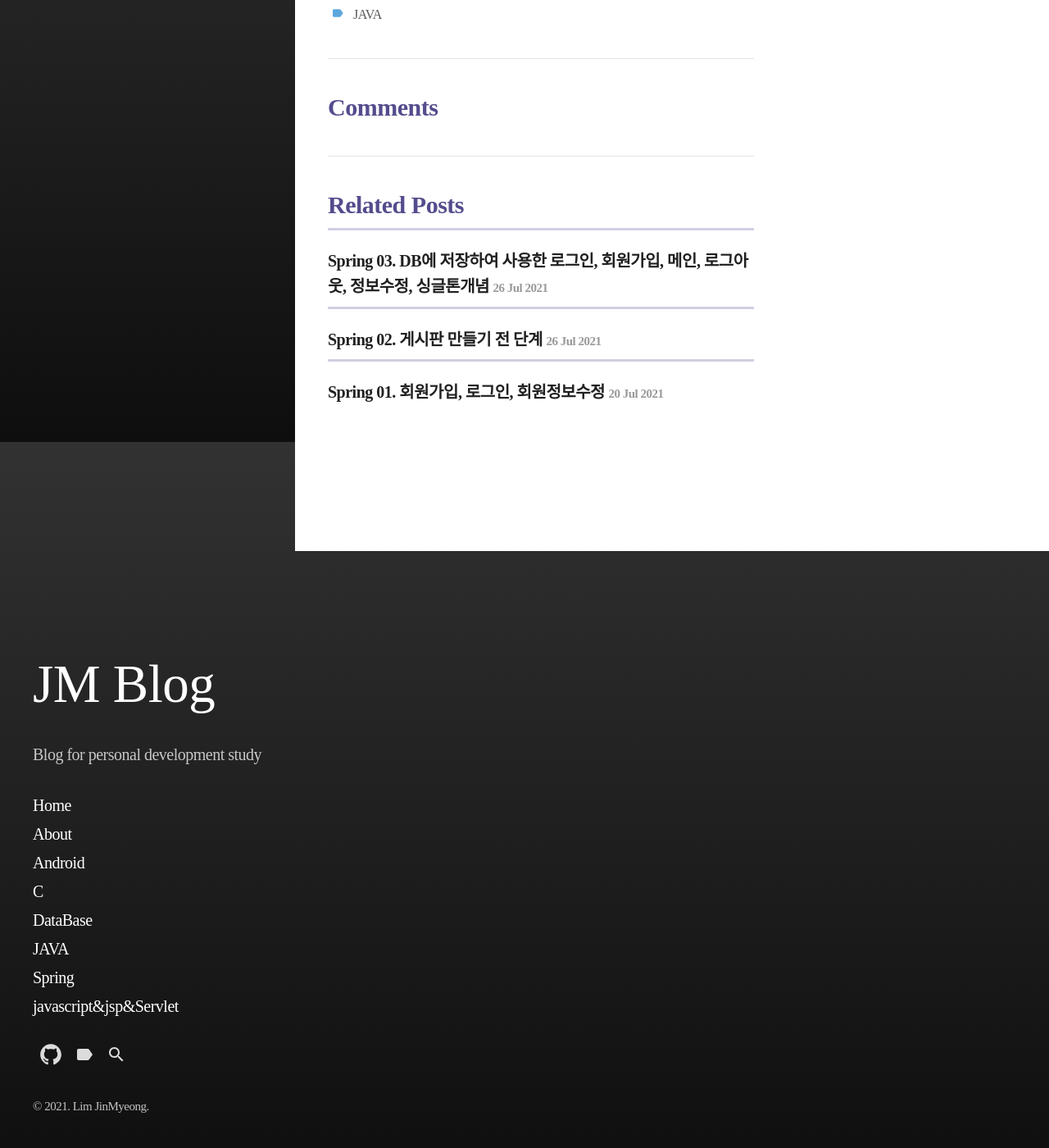
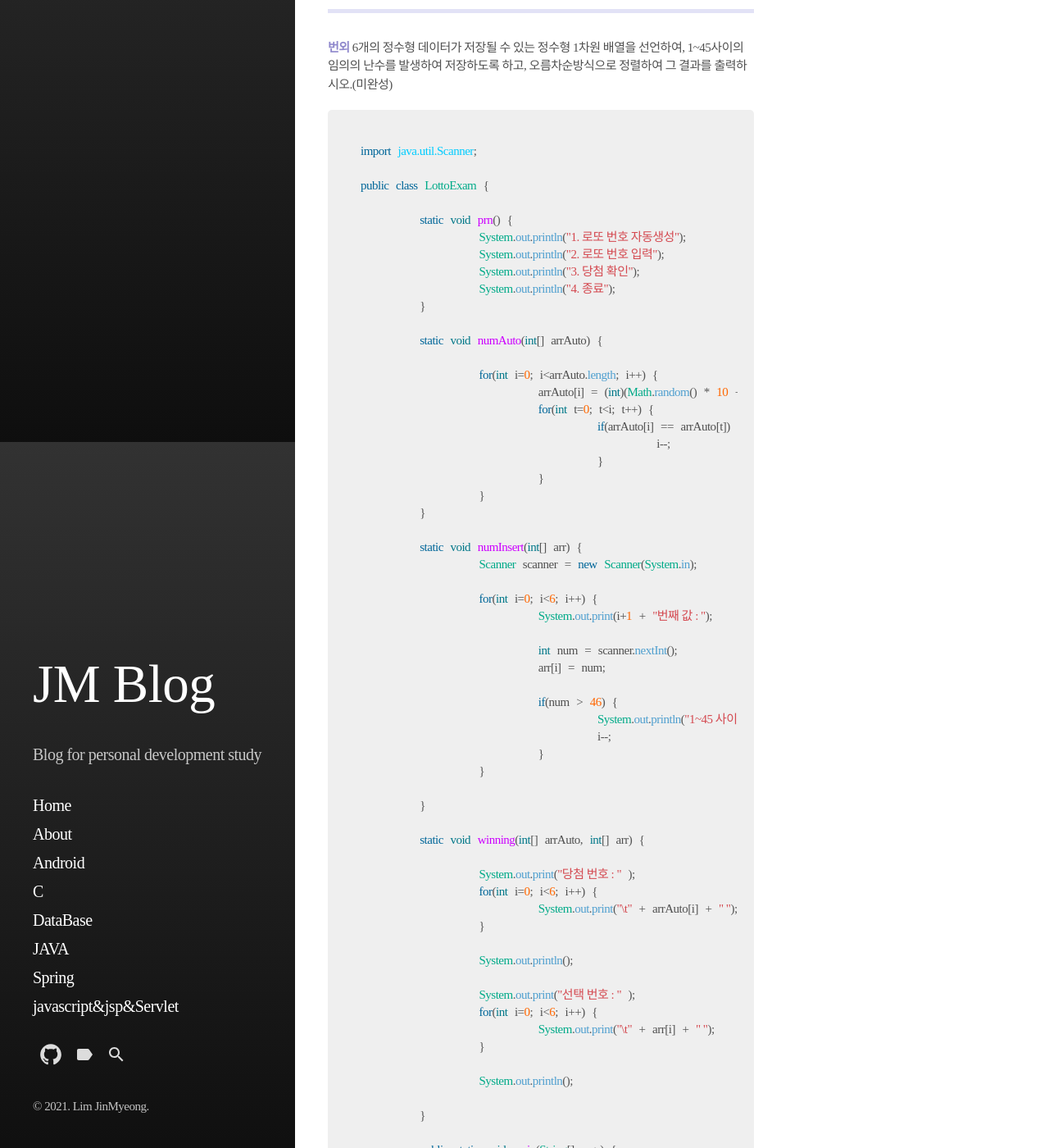
Before and after one commit to jm456789/jm456789.github.io, a Jekyll site: the page built from _posts/2021-07-15-JAVA-chapter03.md, in a window 1280 px wide and 1400 px high, scrolled down 20161 px. Shown: the whole window at 82% size. Built offline with Jekyll 4.4.1, drawn with Linux system fonts in a browser that asks for light colours; some web fonts are replaced; some of the changed text lies outside the part shown.

Commit message:
Update 2021-07-15-JAVA-chapter03.md

````diff
--- a/_posts/2021-07-15-JAVA-chapter03.md
+++ b/_posts/2021-07-15-JAVA-chapter03.md
@@ -874,3 +874,101 @@ public class Multiply{
   }
 }
 ```
+
+---
+
+**번외**
+6개의 정수형 데이터가 저장될 수 있는 정수형 1차원 배열을 선언하여, 1~45사이의 임의의 난수를 발생하여 저장하도록 하고, 오름차순방식으로 정렬하여 그 결과를 출력하시오.(미완성)
+
+```java
+import java.util.Scanner;
+
+public class LottoExam {
+
+	static void prn() {
+		System.out.println("1. 로또 번호 자동생성");
+		System.out.println("2. 로또 번호 입력");
+		System.out.println("3. 당첨 확인");
+		System.out.println("4. 종료");
+	}
+
+	static void numAuto(int[] arrAuto) {
+
+		for(int i=0; i<arrAuto.length; i++) {
+			arrAuto[i] = (int)(Math.random() * 10 + 1);
+			for(int t=0; t<i; t++) {
+				if(arrAuto[i] == arrAuto[t]) {
+					i--;
+				}
+			}
+		}
+	}
+
+	static void numInsert(int[] arr) {
+		Scanner scanner = new Scanner(System.in);
+
+		for(int i=0; i<6; i++) {
+			System.out.print(i+1 + "번째 값 : ");
+
+			int num = scanner.nextInt();
+			arr[i] = num;
+
+			if(num > 46) {
+				System.out.println("1~45 사이의 값을 입력하세요");
+				i--;
+			}
+		}
+
+	}
+
+	static void winning(int[] arrAuto, int[] arr) {
+
+		System.out.print("당첨 번호 : " );
+		for(int i=0; i<6; i++) {
+			System.out.print("\t" + arrAuto[i] + " ");
+		}
+
+		System.out.println();
+
+		System.out.print("선택 번호 : " );
+		for(int i=0; i<6; i++) {
+			System.out.print("\t" + arr[i] + " ");
+		}
+
+		System.out.println();
+
+	}
+
+	public static void main(String[] args) {
+		Scanner scanner = new Scanner(System.in);
+
+		int arrAuto[] = new int[6];
+		int arr[] = new int [6];
+
+		while(true) {
+			prn();
+			int choice = scanner.nextInt();
+
+			System.out.println("메뉴 선택 : [" + choice + "]");
+
+			switch(choice) {
+				case 1 :
+					numAuto(arrAuto);
+					break;
+				case 2 :
+					numInsert(arr);
+					break;
+				case 3 :
+					winning(arrAuto, arr);
+					break;
+				case 4 :
+					System.out.println("종료..");
+					return;
+				default :
+					System.out.println("범위 오류. 다시 입력");
+					break;
+			}
+		}
+	}
+}
+```
````
